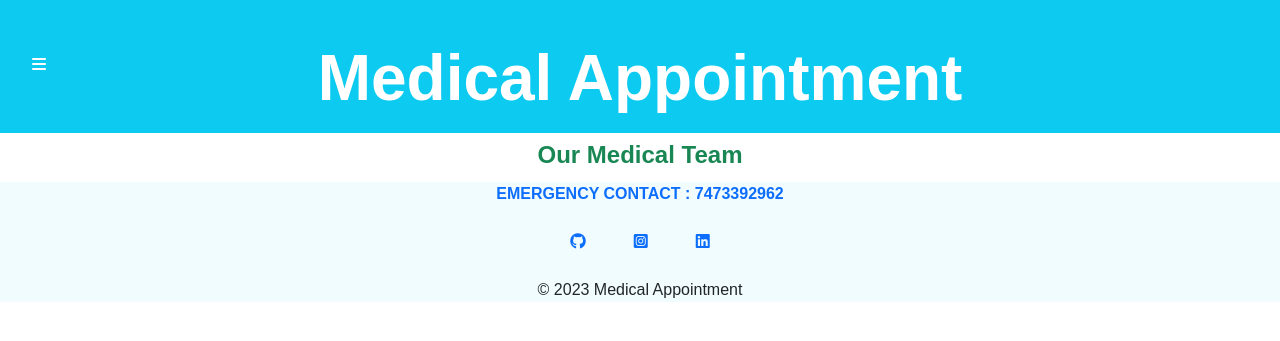
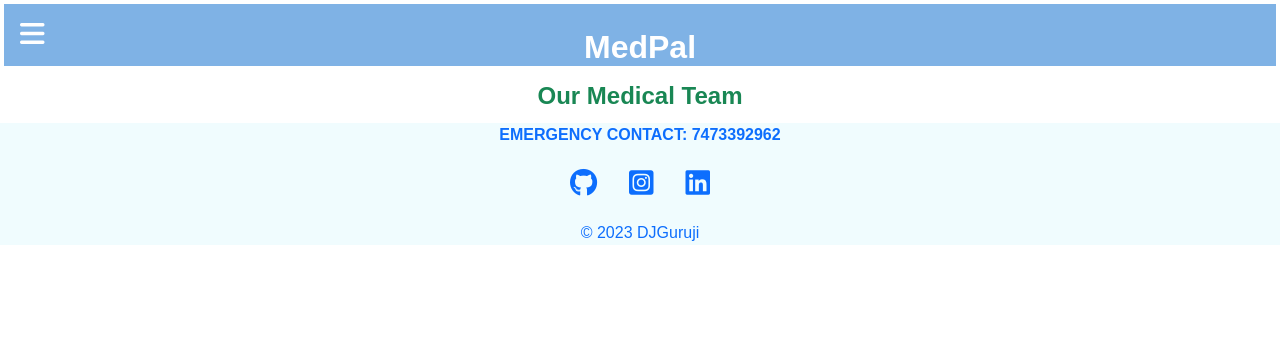
Before and after one commit to DJGuruji/MedicalAppointment, a Django app: page /doctors in a window 1280 px wide. Shown: the top 341 px of the page. Run offline with Django 4.2, Linux system fonts and the light colour scheme; the visitor is signed in with stand-in values (Sample User, id 1); data that the repository does not hold is empty; some libraries are stand-ins or nearby versions; some web fonts are replaced.

Commit message:
styles changed

```diff
--- a/requirements.txt
+++ b/requirements.txt
@@ -23,4 +23,3 @@ sqlparse==0.4.4
 tzdata==2023.3
 vine==5.0.0
 wcwidth==0.2.8
-psycopg2==2.9.9
--- a/static/css/login.css
+++ b/static/css/login.css
@@ -10,6 +10,7 @@
 body{
 
     background:#1abc9c;
+
     overflow: hidden;
 }
 
--- a/templates/about.html
+++ b/templates/about.html
@@ -7,7 +7,7 @@ About
 
 <div class=" px-2 py-4 border-3   w-100  h-50 ">
 
-  <p class="text-start ms-2 p-1 lh-lg text-justify pfs word-wrap ">
+  <p class="text-start ms-2 p-1 lh-lg text-justify word-wrap ">
     <strong>The Model Medical Appointment System</strong>, conceived by Krishnanath S during his second year pursuing a Bachelor's degree in Computer Science and Engineering, is a testament to his burgeoning talents and dedication. This educational website serves as a platform to showcase a fusion of cutting-edge web development technologies.
     Krishnanath's project demonstrates proficiency in both frontend and backend development. On the frontend, he skillfully employs <span class="text-primary">HTML</span>, <span class="text-primary">Bootstrap</span>, and <span class="text-primary">JavaScript</span> to create a visually appealing and user-friendly interface. <span class="text-primary">HTML</span> provides the structural foundation, <span class="text-primary">Bootstrap</span> streamlines styling, and <span class="text-primary">JavaScript</span> adds interactivity.
     <span class="text-primary">HTML</span>, the Hypertext Markup Language, structures web content. It organizes text, images, links, and other elements on web pages. Krishnanath's adept use of <span class="text-primary">HTML</span> showcases his ability to arrange information effectively.
--- a/templates/base.html
+++ b/templates/base.html
@@ -1,12 +1,10 @@
 {% load static %}
 <!DOCTYPE html>
-<html>
+<html lang="en">
 <head>
   <meta charset="UTF-8">
-				<meta name="viewport" content="width=device-width, initial-scale=1.0">
-
+  <meta name="viewport" content="width=device-width, initial-scale=1.0">
   <title>{% block title %}{% endblock %}</title>
-
   <link rel="stylesheet" href="{% static '/css/base.css' %}">
   <link rel="icon" href="{% static '/img/MAL.png' %}" type="image/x-icon">
   <link rel="preconnect" href="https://fonts.googleapis.com">
@@ -20,119 +18,134 @@
     body {
       font-family: 'Metrophobic', sans-serif;
     }
-    footer{
+    footer {
+      background: #f0fcfe;
+    }
+    .offli:hover{
+      color : blue !important;
+    }
+    .bg-opacity {
+      background-color: rgba(0, 102, 204, 0.5);
+    }
+    .listcontact {
+      font-size: calc(1rem + 0.5vw);
+    }
+    .fs-1, .fs-3, .fs-4, .fs-5, .fs-6 {
+      font-size: inherit;
+    }
+    @media (max-width: 768px) {
+      .headertext {
+        font-size: 1.5rem;
+      }
+      .listcontact {
+        font-size: 1rem;
+      }
+      .offcanvas-mobile {
+        width: 75% !important;
+      }
+      .contact{
+        width: 75% !important;
+      }
+      .card-img-top{
+        width:50% !important;
+        height:200px !important;
+      }
+      .dep-img-top{
+        width:200px !important;
+        height:200px !important;
+      }
+    }
+    @media (min-width: 769px) {
+      .headertext {
+        font-size: 2rem;
+      }
+      .listcontact {
+        font-size: 1.25rem;
+      }
+      .offcanvas-laptop {
+        width: 25% !important;
+      }
+      .contact{
+        width: 50% !important;
+      }
+      .card-img-top{
+        width:300px !important;
+        height:300px !important;
+      }
+      .dep-img-top{
+        width:300px !important;
+        height:300px !important;
+      }
 
-      background: #f0fcfe;
     }
   </style>
 </head>
 <body>
-  <nav class="p-6 sticky-top w-100">
-    <div class="bg-info ">
-
-      <span class="my-auto d-flex align-content-center navbar-toggler-icon ">    <a class="p-6 ml-6 mt-3  listcontact" data-bs-toggle="offcanvas" href="#offcanvasExample" role="button" aria-controls="offcanvasExample">
-        <i class="text-white ml-2 p-3 mt-2 fa-sharp fa-solid fa-bars"></i>
-      </a>
+  <nav class="p-1 pb-2 sticky-top w-100">
+    <div class="bg-opacity">
+      <span class="navbar-toggler-icon my-auto d-flex align-content-center">
+        <a class="p-6 ml-6  listcontact" data-bs-toggle="offcanvas" href="#offcanvasExample" role="button" aria-controls="offcanvasExample">
+          <i class="text-white ml-2 fs-3 fa-sharp fa-solid fa-bars"></i>
+        </a>
       </span>
-
-      <h1 class="text-white headertext  fw-bold text-center my-auto  p-3">Medical Appointment
-      </h1>
+      <h1 class="text-white fw-bold text-center my-auto fs-2">MedPal</h1>
     </div>
-
-    <div class="offcanvas w-25 w-lg-50 w-md-50 offcanvas-start" tabindex="-1" id="offcanvasExample" aria-labelledby="offcanvasExampleLabel">
-      <div class=" offcanvas-header ">
-        <img src="{% static '/img/MAL.png' %}" class="w-25  float-center">
-        <h4 class="offcanvas-title text-primary text-center fw-bold" id="offcanvasExampleLabel ">MEDICAL APPOINTMENT</h4>
-        <button type="button" class="btn-close mr-3 btn-outline-danger  ml-1 p-2 " data-bs-dismiss="offcanvas" aria-label="Close"></button>
-
+    <div class="offcanvas offcanvas-start offcanvas-mobile offcanvas-laptop" tabindex="-1" id="offcanvasExample" aria-labelledby="offcanvasExampleLabel">
+      <div class="offcanvas-header">
+        <img src="{% static '/img/MAL.png' %}" class="w-25 float-center">
+        <h4 class="offcanvas-title text-primary text-center fw-bold" id="offcanvasExampleLabel">MEDPAL</h4>
+        <button type="button" class="btn-close btn-outline-danger ml-1 p-2" data-bs-dismiss="offcanvas" aria-label="Close"></button>
       </div>
-      <div class="bg-info p-2 ">
-        <h3 class="p-1  text-white text-center listcontact ml-4 fst-italic ">Hello {{request.user}}</h3>
+      <div class="bg-opacity">
+        <h3 class=" text-white text-center listcontact ml-4 fst-italic fs-3 ">Hello {{request.user}}</h3>
       </div>
       <div class="offcanvas-body">
         <div>
-          <ul class="list-unstyled  ">
-            <li class="mt-2 text-center my-auto "><a class="  fw-bold  text-decoration-none"href="{% url 'home' %}">Home</a></li>
-
-            <li class="mt-2 text-center my-auto "><a class="  fw-bold  text-decoration-none"href="{% url 'about' %}">About</a></li>
-
-            <li class="mt-2 text-center my-auto "><a class="   fw-bold text-decoration-none"href="{% url 'booking' %}">Booking</a></li>
-
-            <li class=" mt-2 text-center my-auto "><a class="  fw-bold  text-decoration-none"href="{% url 'doctors' %}">Doctors</a></li>
-
-            <li class="mt-2 text-center my-auto "><a class="  fw-bold  text-decoration-none"href="{% url 'contact' %}">Contact</a></li>
-
-
-            {% if user.is_authenticated and user.is_superuser or user.is_staff  %}
-            <li class="mt-2 text-center my-auto">
-              <a class=" fw-bold text-decoration-none" href="/admin/">Admin </a>
-            </li>
-
-            <li class="mt-2 text-center my-auto">
-              <a class=" fw-bold   text-decoration-none" href="{% url 'appointment' %}">All Appointments</a>
-            </li>
+          <ul class="list-unstyled">
+            <li class="mt-2 text-center my-auto"><a class="fw-bold text-decoration-none fs-5 text-black offli" href="{% url 'home' %}">Home</a></li>
+            <li class="mt-2 text-center my-auto"><a class="fw-bold text-decoration-none fs-5 text-black offli" href="{% url 'about' %}">About</a></li>
+            <li class="mt-2 text-center my-auto"><a class="fw-bold text-decoration-none fs-5 text-black offli" href="{% url 'booking' %}">Booking</a></li>
+            <li class="mt-2 text-center my-auto"><a class="fw-bold text-decoration-none fs-5 text-black offli" href="{% url 'doctors' %}">Doctors</a></li>
+            <li class="mt-2 text-center my-auto"><a class="fw-bold text-decoration-none fs-5 text-black offli" href="{% url 'contact' %}">Contact</a></li>
+            {% if user.is_authenticated and user.is_superuser or user.is_staff %}
+            <li class="mt-2 text-center my-auto"><a class="fw-bold text-decoration-none fs-5 text-black offli" href="/admin/">Admin</a></li>
+            <li class="mt-2 text-center my-auto"><a class="fw-bold text-decoration-none fs-5 text-black offli" href="{% url 'appointment' %}">All Appointments</a></li>
             {% endif %}
-               <li class=" mt-2 text-center my-auto "><a class="  fw-bold   text-decoration-none"href="{% url 'myappointment' %}">My Appointments</a></li>
-
-
-            <li class=" mt-2 text-center my-auto "><a class="navl fw-bold  text-danger  text-decoration-none"href="{% url 'logout' %}">Logout</a>
-            </li>
+            <li class="mt-2 text-center my-auto"><a class="fw-bold text-decoration-none fs-5 text-black offli" href="{% url 'myappointment' %}">My Appointments</a></li>
+            <li class="mt-2 text-center my-auto"><a class="fw-bold text-danger text-decoration-none fs-4" href="{% url 'logout' %}">Logout</a></li>
           </ul>
-
-
         </div>
-
       </div>
     </div>
   </nav>
-
   {% block content %}
   {% endblock %}
-
-  <footer class="sticky-bottom ">
-
-    <div class="mt-2 d-flex justify-content-center">
-      <p class="fs-6 text-primary fw-bold">
-        EMERGENCY CONTACT : 7473392962
-      </p>
+  <footer class="mt-2">
+    <div class="d-flex justify-content-center">
+      <p class=" text-primary fw-bold">EMERGENCY CONTACT: 7473392962</p>
     </div>
-    <div class=" ">
-      <ul class="d-flex justify-content-center list-unstyled ">
-
-        <li class="p-2 mx-3 ">
-          <a class="" href="https://github.com/DJGuruji/MedicalAppointment">
-            <i class="fa-brands fa-github "></i>
-
+    <div class="d-flex justify-content-center">
+      <ul class="d-flex list-unstyled">
+        <li class=" fs-3 mx-3">
+          <a href="https://github.com/DJGuruji/MedicalAppointment">
+            <i class="fa-brands fa-github"></i>
           </a>
         </li>
-        <li class="p-2 mx-3">
-
-          <a class=" "href="https://instagram.com/__krishnanath?utm_source=qr&igshid=MzNlNGNkZWQ4Mg%3D%3D">
-            <span class="w-25">
-              <i class=" fa-brands fa-square-instagram "></i>
-            </span>
+        <li class="fs-3 mx-3">
+          <a href="https://instagram.com/__krishnanath?utm_source=qr&igshid=MzNlNGNkZWQ4Mg%3D%3D">
+            <i class="fa-brands fa-square-instagram"></i>
           </a>
         </li>
-        <li class="p-2 mx-3 ">
-
-          <a class=""href="https://www.linkedin.com/in/krishnanath-s-24055a227">
-
-            <i class="fa-brands fa-linkedin "></i>
-
+        <li class="fs-3 mx-3">
+          <a href="https://www.linkedin.com/in/krishnanath-s-24055a227">
+            <i class="fa-brands fa-linkedin"></i>
           </a>
         </li>
       </ul>
-
-
     </div>
-
-<div class="d-flex justify-content-center ">
-      <p class="fs-6 my-auto">
-        &copy; 2023 Medical Appointment
-      </p>
+    <div class="d-flex justify-content-center">
+      <a href="https://github.com/DJGuruji/MedicalAppointment" target="_blank" class="text-decoration-none my-auto">&copy; 2023 DJGuruji</a>
     </div>
-
   </footer>
-
 </body>
 </html>
--- a/templates/contact.html
+++ b/templates/contact.html
@@ -7,10 +7,10 @@
 
 {% block content %}
 
-<h2 class="  text-dark text-center mt-2">Emergency Contact Number</h2>
-<div class="w-75 mx-auto d-flex justify-content-center  shadow-lg">
+<h2 class="  fs-3 text-center mt-2 text-primary">Emergency Contact Number</h2>
+<div class="contact  mx-auto d-flex justify-content-center  shadow-lg  rounded">
 
-  <div class=" p-2 mt-3 mt-md-4 mt-lg-4 mt-xl-4  text-center  w-75 w-md-50 w-lg-50 w-xl-50 w-2xl-50 h-50 ">
+  <div class="p-2 mt-3 mt-md-4 mt-lg-4 mt-xl-4  text-center h-50 ">
     <ul class="flex-col list-unstyled">
       <li class=" listcontact  p-2 "><p class="text-danger" >Emergency :</p>  473627272737299</li>
       <li class="listcontact p-2  "><p class="text-danger" >Cardiology :</p> 638229276367338</li>
--- a/templates/doctors.html
+++ b/templates/doctors.html
@@ -3,27 +3,18 @@
 doctors
 {% endblock %}
 {% block content %}
-
-
 <h4 class="text-center fw-bold mt-1 p-1 text-success ">Our Medical Team</h4>
 {% for d in dept %}
-<div class="card w-100 p-2  ">
+<div class="card w-100 p-2">
   <div class="card-body shadow-lg py-4">
-    <img class="card-img-top" src="{{ d.doc_image.url }}" class="imgheight"alt="Card image cap">
-    <h4 class="card-title  text-center fw-bolder ">Dr.{{d.doc_name}} </h4>
-    <h5 class="card-subtitle  mb-1 text-body-secondary text-center">Specialized in :{{d.doc_spec}}</h5>
-    <p class="card-text  text-center">Department:
-      {{ d.dep_name }}
-    </p>
-     {% if user.is_authenticated and user.is_superuser or user.is_staff  %}
-
-       <p class="card-text text-center">Phone:
-      {{ d.doc_phone }}
-    </p>
-       <p class="card-text text-center">Email:
-      {{ d.doc_email }}
-    </p>
-  {% endif %}
+    <div class="d-flex justify-content-center"><img class="card-img-top img-fluid" src="{{ d.doc_image.url }}" alt="Doctor's Image" style=""></div>
+    <h4 class="card-title text-center fw-bolder">Dr. {{d.doc_name}}</h4>
+    <h5 class="card-subtitle mb-1 text-body-secondary text-center">Specialized in: {{d.doc_spec}}</h5>
+    <p class="card-text text-center">Department: {{ d.dep_name }}</p>
+    {% if user.is_authenticated and user.is_superuser or user.is_staff %}
+    <p class="card-text text-center">Phone: {{ d.doc_phone }}</p>
+    <p class="card-text text-center">Email: {{ d.doc_email }}</p>
+    {% endif %}
   </div>
 </div>
 {% endfor %}
--- a/templates/home.html
+++ b/templates/home.html
@@ -4,12 +4,12 @@ home
 {% endblock %}
 {% block content %}
 <h4 class="text-center text-primary p-2 mt-2 fw-bold listcontact">WELCOME TO MEDICAL APPOINTMENT </h4>
-<p class="ph text-center p-1 text-primary fw-bolder ">We are Here To Assist You</p>
+<p class="ph text-center p-1 fw-bolder ">We are Here To Assist You</p>
 
-<h3 class="text-center p-1 fw-bold text-success ">Our Department</h3>
+<h5 class="text-center fs-5 p-2 fw-bold ">Our Departments</h5>
 {% for d in dept %}
 <div class="card w-100 p-5 shadow-lg ">
-      <img class="card-img-top" src="{{ d.dep_image.url }}" class="h-25 "alt="Card image cap">
+      <div class="d-flex justify-content-center"><img class="dep-img-top" src="{{ d.dep_image.url }}" alt="Card image cap"></div>
 
     <h2 class="listcontact fw-bold card-title text-center">{{d.dep_name}} </h2>
   <div class="card-body  p-4 ">
```
Also changed, not shown: templates/appointments.html (+6 -10 lines), templates/booking.html (+107 -95 lines), templates/confirmation.html (+90 -121 lines), templates/myappointments.html (+4 -22 lines), uploads/dep/stand.jpeg (added), uploads/doctors/selfi.jpeg (added).
